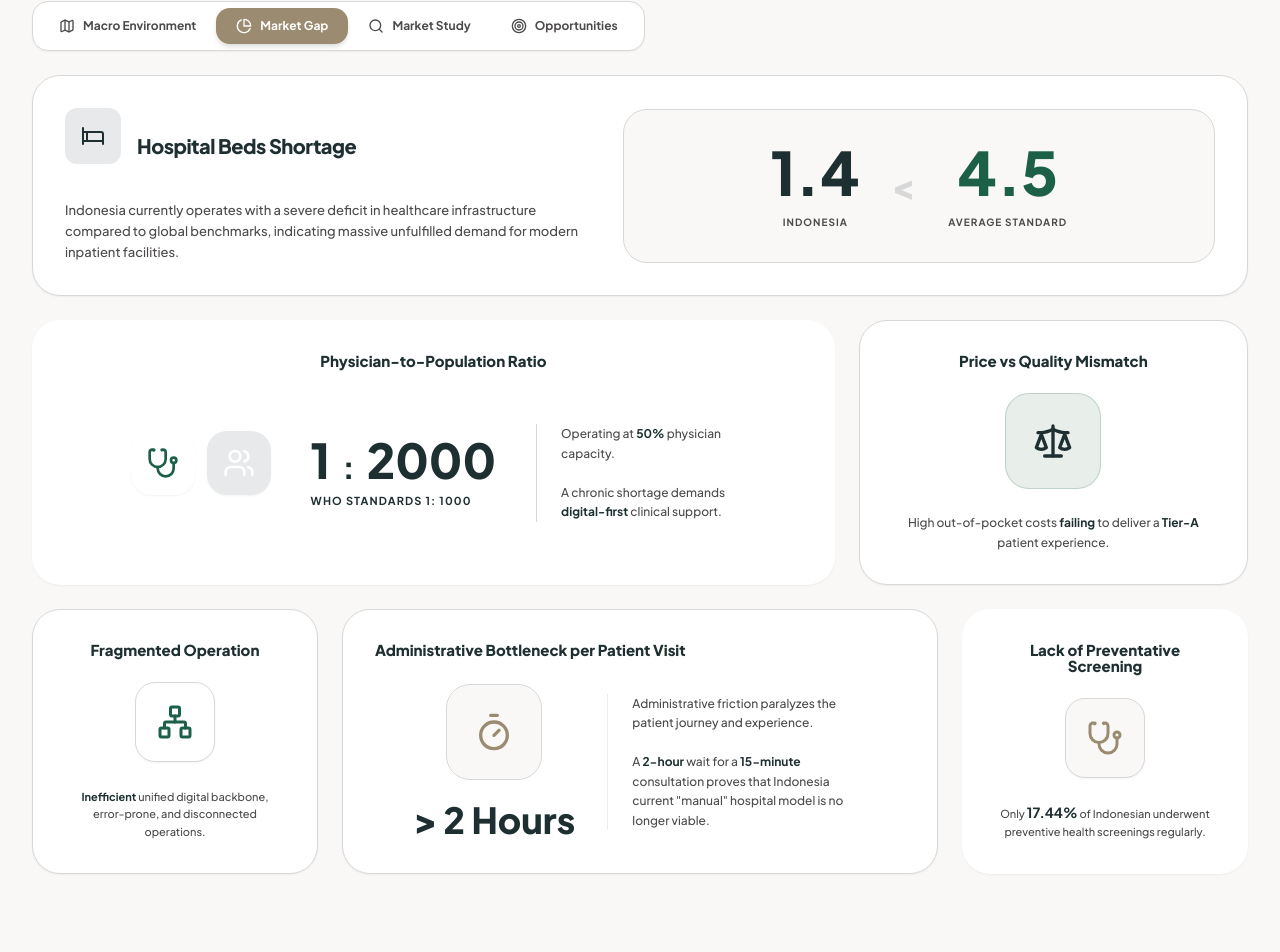
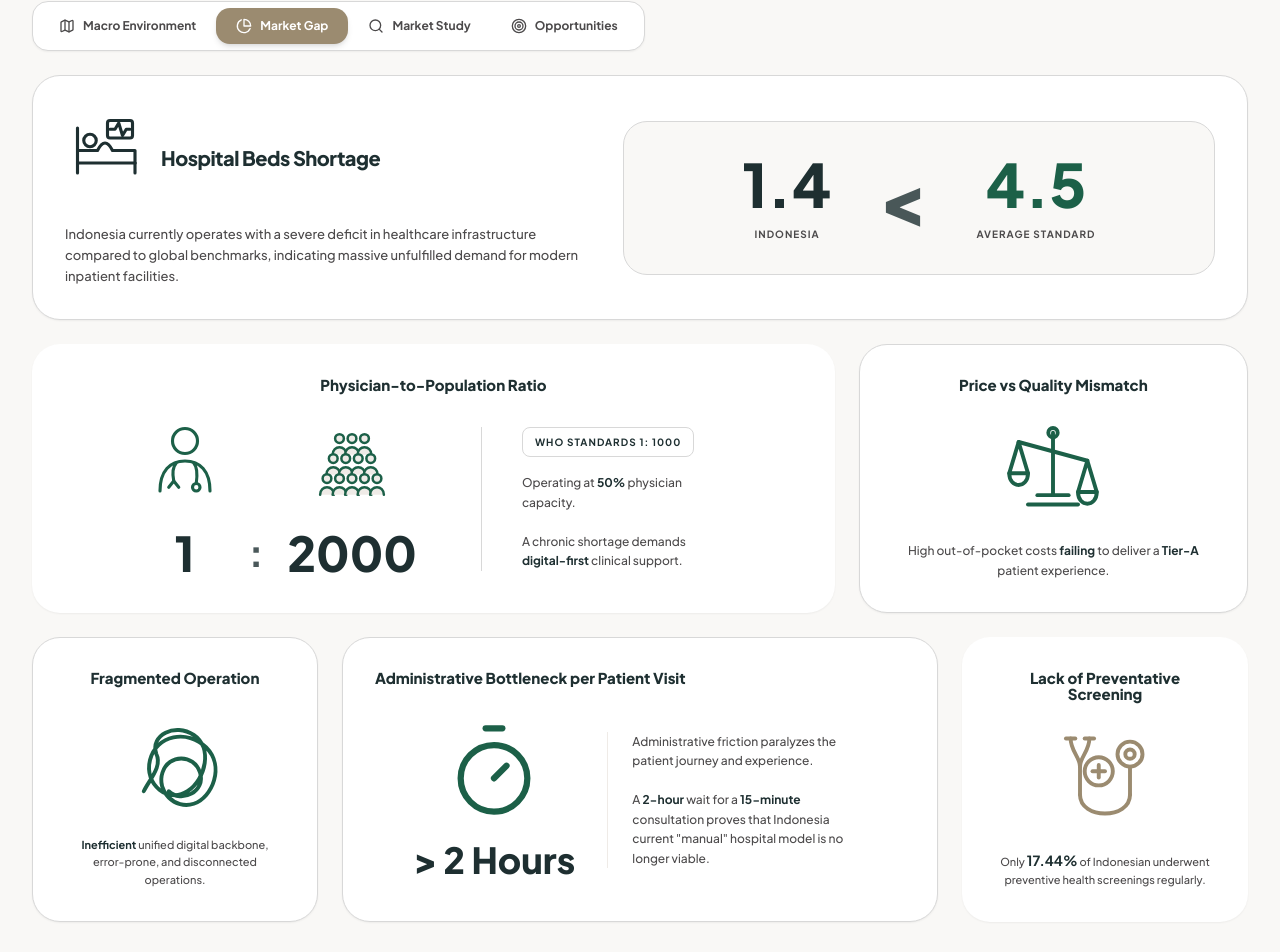
Before and after one commit to tatanodachi/hospital-fs-model-dachi, a React (Vite) app: page / in a window 1280 px wide. Shown: the part 197-1149 px from the top of the page. Built offline with nearby package versions, Linux system fonts and the light colour scheme; a web font is replaced by a local one.

Commit message:
Enhance App with new icons and data sets
Added custom icons and cancer/insurance data for visualization.

```diff
--- a/src/App.jsx
+++ b/src/App.jsx
@@ -12,7 +12,7 @@ import {
   AlertTriangle, Grid, Clock, Lock, Unlock, Info, MapPin, Building,
   Cloud, CloudOff, ChevronDown, GripHorizontal, Maximize, Minimize,
   BookOpen, Target, Search, FolderTree, BarChartHorizontal, Layers, Microscope,
-  Bed, Timer, Network
+  Bed, Timer, Network, Plane
 } from 'lucide-react';
 
 // ==========================================
@@ -102,6 +102,23 @@ const DEFAULT_PROPCO_ASSUMPTIONS = {
   depLifeInfra: 20, depMethodInfra: 'SL', depLifeMedEq: 10, depMethodMedEq: 'SL', depLifeFFE: 20, depMethodFFE: 'SL',
   includeTerminalValue: true, exitMethod: 'multiple', exitCapRate: 8.5, exitMultiple: 20, sellingCosts: 0,
 };
+
+const CANCER_DATA = [
+  { name: 'Breast', cases: 66271, fill: '#1C6048' },
+  { name: 'Lung', cases: 38904, fill: '#9B8B70' },
+  { name: 'Cervical', cases: 36964, fill: '#99B6AA' },
+  { name: 'Colorectal', cases: 35676, fill: '#EFEBE7' },
+  { name: 'Liver', cases: 23805, fill: '#D8D8D8' }
+];
+
+const INSURANCE_DATA = [
+  { year: '2021', value: 14.30 },
+  { year: '2022', value: 16.20 },
+  { year: '2023', value: 18.80 },
+  { year: '2024', value: 21.40 },
+  { year: '2025', value: 24.10 },
+  { year: '2026', value: 27.20 }
+];
 
 const apiKey = "";
 const callGemini = async (prompt, systemInstruction) => {
@@ -483,6 +500,113 @@ const AIMicroscopeIcon = memo(({ size = 14, className = "" }) => {
   );
 });
 
+// Custom Brand SVGs based on exact user images
+// Strictly Line-Art (Fill: none) + High Detail + Scalable Viewbox
+const CustomBedIcon = memo(({ size = 24, className = "" }) => (
+  <svg xmlns="http://www.w3.org/2000/svg" width={size} height={size} viewBox="0 0 64 64" fill="none" stroke="currentColor" strokeWidth="2.5" strokeLinecap="round" strokeLinejoin="round" className={className}>
+    {/* Heartbeat Monitor */}
+    <rect x="34" y="10" width="20" height="14" rx="2" />
+    <polyline points="36,17 40,17 43,12 46,22 49,17 52,17" />
+    {/* Bed Frame & Headboard */}
+    <line x1="10" y1="16" x2="10" y2="52" />
+    <line x1="10" y1="44" x2="56" y2="44" />
+    <line x1="56" y1="44" x2="56" y2="52" />
+    {/* Patient Head & Blanket */}
+    <circle cx="20" cy="26" r="5" />
+    <path d="M 10 34 L 26 34 C 30 26 34 26 38 34 L 56 34 L 56 44" />
+  </svg>
+));
+
+const CustomScaleIcon = memo(({ size = 24, className = "" }) => (
+  <svg xmlns="http://www.w3.org/2000/svg" width={size} height={size} viewBox="0 0 64 64" fill="none" stroke="currentColor" strokeWidth="2.5" strokeLinecap="round" strokeLinejoin="round" className={className}>
+    {/* Base & Stand */}
+    <line x1="16" y1="56" x2="48" y2="56" />
+    <line x1="22" y1="50" x2="42" y2="50" />
+    <line x1="32" y1="50" x2="32" y2="10" />
+    <circle cx="32" cy="10" r="3" />
+    {/* Angled Crossbar */}
+    <line x1="10" y1="16" x2="54" y2="28" />
+    {/* Left Strings & Pan */}
+    <path d="M 10 16 L 4 36 L 16 36 Z" />
+    <path d="M 4 36 C 4 46 16 46 16 36" />
+    {/* Right Strings & Pan */}
+    <path d="M 54 28 L 48 48 L 60 48 Z" />
+    <path d="M 48 48 C 48 58 60 58 60 48" />
+  </svg>
+));
+
+const CustomKnotIcon = memo(({ size = 24, className = "" }) => (
+  <svg xmlns="http://www.w3.org/2000/svg" width={size} height={size} viewBox="0 0 64 64" fill="none" stroke="currentColor" strokeWidth="2.5" strokeLinecap="round" strokeLinejoin="round" className={className}>
+    {/* Continuous overlapping path simulating a tangled thread/yarn with a loose end */}
+    <path d="M 12 52 C 16 44 24 36 20 28 C 16 16 32 8 44 16 C 56 24 52 44 40 52 C 28 60 12 48 16 32 C 20 16 40 12 52 24 C 64 36 56 56 44 60 C 32 64 20 52 24 40 C 28 28 44 28 48 40 C 52 52 36 60 28 52" />
+  </svg>
+));
+
+const CustomStethoscopeIcon = memo(({ size = 24, className = "" }) => (
+  <svg xmlns="http://www.w3.org/2000/svg" width={size} height={size} viewBox="0 0 64 64" fill="none" stroke="currentColor" strokeWidth="2.5" strokeLinecap="round" strokeLinejoin="round" className={className}>
+    {/* Earpieces (Y-Split) */}
+    <path d="M 10 8 C 10 16 16 20 16 26" />
+    <path d="M 22 8 C 22 16 16 20 16 26" />
+    <line x1="7" y1="8" x2="13" y2="8" />
+    <line x1="19" y1="8" x2="25" y2="8" />
+    {/* Left Arm & U-Bend */}
+    <line x1="16" y1="26" x2="16" y2="44" />
+    <path d="M 16 44 C 16 60 48 60 48 44" />
+    {/* Right Arm & Chestpiece */}
+    <line x1="48" y1="44" x2="48" y2="26" />
+    <circle cx="48" cy="18" r="8" />
+    <circle cx="48" cy="18" r="3" />
+    {/* Medical Cross Circle (Shifted left to maintain clean gap) */}
+    <circle cx="28" cy="29" r="9" />
+    <line x1="28" y1="25" x2="28" y2="33" />
+    <line x1="24" y1="29" x2="32" y2="29" />
+  </svg>
+));
+
+const CustomPhysicianIcon = memo(({ size = 24, className = "" }) => (
+  <svg xmlns="http://www.w3.org/2000/svg" width={size} height={size} viewBox="0 0 64 64" fill="none" stroke="currentColor" strokeWidth="2.5" strokeLinecap="round" strokeLinejoin="round" className={className}>
+    {/* Simple Head */}
+    <circle cx="32" cy="16" r="10" />
+    {/* Simple Body Outline */}
+    <path d="M 12 56 C 12 40 20 32 32 32 C 44 32 52 40 52 56" />
+
+    {/* Asymmetric Stethoscope Drape */}
+    {/* Left Side: Earpieces hanging down */}
+    <path d="M 25 33.5 C 22 37 22 43 23 48" />
+    <path d="M 19 53 L 23 48 L 27 53" />
+
+    {/* Right Side: Chestpiece hanging down */}
+    <path d="M 39 33.5 C 42 37 42 43 41 50" />
+    <circle cx="41" cy="53" r="3" />
+  </svg>
+));
+
+const CustomPopulationIcon = memo(({ size = 24, className = "" }) => (
+  <svg xmlns="http://www.w3.org/2000/svg" width={size} height={size} viewBox="0 0 64 64" fill="none" stroke="currentColor" strokeWidth="2" strokeLinecap="round" strokeLinejoin="round" className={className}>
+    {/* Row 1 (Top) - 3 people */}
+    {[22, 32, 42].map(x => (
+        <g key={`r1-${x}`}>
+            <path d={`M ${x-5.5} 27 C ${x-5.5} 19 ${x+5.5} 19 ${x+5.5} 27`} fill="#EFEBE7" />
+            <circle cx={x} cy="14" r="3.5" fill="#EFEBE7" />
+        </g>
+    ))}
+    {/* Row 2 (Middle) - 4 people */}
+    {[17, 27, 37, 47].map(x => (
+        <g key={`r2-${x}`}>
+            <path d={`M ${x-5.5} 43 C ${x-5.5} 35 ${x+5.5} 35 ${x+5.5} 43`} fill="#EFEBE7" />
+            <circle cx={x} cy="30" r="3.5" fill="#EFEBE7" />
+        </g>
+    ))}
+    {/* Row 3 (Bottom) - 5 people */}
+    {[12, 22, 32, 42, 52].map(x => (
+        <g key={`r3-${x}`}>
+            <path d={`M ${x-5.5} 59 C ${x-5.5} 51 ${x+5.5} 51 ${x+5.5} 59`} fill="#EFEBE7" />
+            <circle cx={x} cy="46" r="3.5" fill="#EFEBE7" />
+        </g>
+    ))}
+  </svg>
+));
+
 const MarkdownRenderer = memo(({ content, className = "" }) => {
   const createMarkup = (text) => {
     if (!text || typeof text !== 'string') return { __html: "" };
@@ -914,9 +1038,10 @@ const BentoIcon = memo(({ icon, color = "blue", className = "" }) => {
     indigo: 'bg-[#9B8B70]/10 text-[#9B8B70]',
     rose: 'bg-[#4C4A4B]/10 text-[#4C4A4B]',
     amber: 'bg-[#99B6AA]/20 text-[#1E2F31]',
+    transparent: 'bg-transparent',
   };
   return (
-    <div className={`w-14 h-14 rounded-[20px] flex items-center justify-center mb-5 shrink-0 ${bgColors[color]} ${className}`}>
+    <div className={`flex items-center justify-center mb-5 shrink-0 ${color !== 'transparent' ? 'w-14 h-14 rounded-[20px]' : ''} ${bgColors[color]} ${className}`}>
       {icon}
     </div>
   );
@@ -1051,7 +1176,7 @@ const StudyView = memo(({ isPresenting, info }) => {
                 <div className="flex flex-col md:flex-row items-center gap-8">
                    <div className="flex-1 text-center md:text-left">
                       <div className="flex items-center justify-center md:justify-start gap-4 mb-4">
-                        <BentoIcon icon={<Bed size={24}/>} color="emerald" className="mb-0 w-12 h-12 rounded-xl" />
+                        <BentoIcon icon={<CustomBedIcon size={80}/>} color="transparent" className="mb-0 text-[#1E2F31]" />
                         <h2 className="text-xl font-black text-[#1E2F31] tracking-tight">Hospital Beds Shortage</h2>
                       </div>
                       <p className="text-[13px] text-[#4C4A4B] leading-relaxed font-medium">
@@ -1063,7 +1188,7 @@ const StudyView = memo(({ isPresenting, info }) => {
                            <p className="text-5xl lg:text-6xl font-black text-[#1E2F31]">1.4</p>
                            <p className="text-[10px] font-bold text-[#4C4A4B] uppercase tracking-widest mt-3">Indonesia</p>
                        </div>
-                       <div className="text-3xl lg:text-4xl font-black text-[#D8D8D8]">&lt;</div>
+                       <div className="text-6xl lg:text-7xl font-black text-[#1E2F31] px-4 opacity-80">&lt;</div>
                        <div className="text-center">
                            <p className="text-5xl lg:text-6xl font-black text-[#1C6048]">4.5</p>
                            <p className="text-[10px] font-bold text-[#4C4A4B] uppercase tracking-widest mt-3">Average Standard</p>
@@ -1077,29 +1202,31 @@ const StudyView = memo(({ isPresenting, info }) => {
              {/* Card 1: Physician (Wide 8-Col) */}
              <BentoBox colSpan="md:col-span-12 lg:col-span-8" className="bg-[#EFEBE7] border-transparent">
                 <h3 className="font-black text-[15px] text-[#1E2F31] mb-6 text-center">Physician-to-Population Ratio</h3>
-                <div className="flex flex-col md:flex-row items-center justify-center gap-6 lg:gap-10 flex-1">
-                    <div className="flex items-center gap-3">
-                        <BentoIcon icon={<Stethoscope size={32}/>} color="blue" className="w-16 h-16 rounded-[20px] mb-0 bg-white shadow-sm text-[#1C6048]"/>
-                        <BentoIcon icon={<Users size={32}/>} color="emerald" className="w-16 h-16 rounded-[20px] mb-0 bg-[#1C6048] text-white shadow-sm"/>
+                <div className="flex flex-col md:flex-row items-center justify-center gap-6 lg:gap-16 flex-1">
+                    <div className="flex items-end justify-center gap-6">
+                        <div className="flex flex-col items-center">
+                            <BentoIcon icon={<CustomPhysicianIcon size={80}/>} color="transparent" className="mb-0 text-[#1C6048]"/>
+                            <p className="text-5xl font-black text-[#1E2F31] mt-2">1</p>
+                        </div>
+                        <p className="text-4xl font-black text-[#1E2F31] pb-1 opacity-80">:</p>
+                        <div className="flex flex-col items-center">
+                            <BentoIcon icon={<CustomPopulationIcon size={80}/>} color="transparent" className="mb-0 text-[#1C6048]"/>
+                            <p className="text-5xl font-black text-[#1E2F31] mt-2">2000</p>
+                        </div>
                     </div>
-                    <div className="text-center md:text-left">
-                        <div className="flex items-baseline gap-3 justify-center md:justify-start">
-                            <p className="text-5xl font-black text-[#1E2F31]">1</p>
-                            <p className="text-3xl font-black text-[#1E2F31]">:</p>
-                            <p className="text-5xl font-black text-[#1E2F31]">2000</p>
-                        </div>
-                        <p className="text-[11px] font-bold text-[#1E2F31] mt-2 uppercase tracking-widest">WHO Standards 1: 1000</p>
+                    <div className="text-center md:text-left flex flex-col items-center md:items-start border-t md:border-t-0 md:border-l border-[#D8D8D8] pt-6 md:pt-0 md:pl-10">
+                        <p className="text-[10px] font-bold text-[#1E2F31] uppercase tracking-widest mb-4 bg-white/60 px-3 py-1.5 rounded-lg border border-[#D8D8D8]">WHO Standards 1: 1000</p>
+                        <p className="text-xs text-[#4C4A4B] leading-relaxed font-medium max-w-[200px]">
+                            Operating at <strong className="text-[#1E2F31]">50%</strong> physician capacity.<br/><br/>A chronic shortage demands <strong className="text-[#1E2F31]">digital-first</strong> clinical support.
+                        </p>
                     </div>
-                    <p className="text-xs text-[#4C4A4B] leading-relaxed font-medium max-w-[200px] text-center md:text-left border-t md:border-t-0 md:border-l border-[#D8D8D8] pt-4 md:pt-0 md:pl-6">
-                        Operating at <strong className="text-[#1E2F31]">50%</strong> physician capacity.<br/><br/>A chronic shortage demands <strong className="text-[#1E2F31]">digital-first</strong> clinical support.
-                    </p>
                 </div>
              </BentoBox>
 
              {/* Card 2: Quality Mismatch (Square 4-Col) */}
              <BentoBox colSpan="md:col-span-12 lg:col-span-4" className="bg-[#F9F8F6] border-[#D8D8D8] items-center text-center">
                 <h3 className="font-black text-[15px] text-[#1E2F31] mb-6">Price vs Quality Mismatch</h3>
-                <BentoIcon icon={<Scale size={40}/>} color="emerald" className="w-24 h-24 rounded-[24px] mb-6 bg-[#E8EFEA] border border-[#1C6048]/20 text-[#1C6048]"/>
+                <BentoIcon icon={<CustomScaleIcon size={100}/>} color="transparent" className="mb-6 text-[#1C6048]"/>
                 <p className="text-xs text-[#4C4A4B] leading-relaxed font-medium mt-auto">
                     High out-of-pocket costs <strong className="text-[#1E2F31]">failing</strong> to deliver a <strong className="text-[#1E2F31]">Tier-A</strong> patient experience.
                 </p>
@@ -1108,7 +1235,7 @@ const StudyView = memo(({ isPresenting, info }) => {
              {/* Card 3: Fragmented (Square 3-Col) */}
              <BentoBox colSpan="md:col-span-6 lg:col-span-3" className="bg-[#F9F8F6] border-[#D8D8D8] items-center text-center">
                 <h3 className="font-black text-[15px] text-[#1E2F31] mb-6">Fragmented Operation</h3>
-                <BentoIcon icon={<Network size={36}/>} color="blue" className="w-20 h-20 rounded-[20px] mb-6 bg-white shadow-sm border border-[#D8D8D8] text-[#1C6048]"/>
+                <BentoIcon icon={<CustomKnotIcon size={100}/>} color="transparent" className="mb-6 text-[#1C6048]"/>
                 <p className="text-[11px] text-[#4C4A4B] leading-relaxed font-medium mt-auto">
                     <strong className="text-[#1E2F31]">Inefficient</strong> unified digital backbone, error-prone, and disconnected operations.
                 </p>
@@ -1120,7 +1247,7 @@ const StudyView = memo(({ isPresenting, info }) => {
                     <h3 className="font-black text-[15px] text-[#1E2F31] mb-6 w-full text-center md:text-left">Administrative Bottleneck per Patient Visit</h3>
                     <div className="flex flex-col md:flex-row items-center justify-center gap-6 lg:gap-8 flex-1 w-full">
                         <div className="flex flex-col items-center justify-center shrink-0">
-                            <BentoIcon icon={<Timer size={40}/>} color="indigo" className="w-24 h-24 rounded-[24px] mb-4 bg-[#F9F8F6] border border-[#D8D8D8] text-[#1C6048]"/>
+                            <BentoIcon icon={<Timer size={100} strokeWidth={1.5}/>} color="transparent" className="mb-4 text-[#1C6048]"/>
                             <p className="text-4xl font-black text-[#1E2F31] whitespace-nowrap">&gt; 2 Hours</p>
                         </div>
                         <p className="text-xs text-[#4C4A4B] leading-relaxed font-medium max-w-[260px] border-t md:border-t-0 md:border-l border-[#EFEBE7] pt-4 md:pt-0 md:pl-6 text-center md:text-left">
@@ -1134,7 +1261,7 @@ const StudyView = memo(({ isPresenting, info }) => {
              {/* Card 5: Preventative (Square 3-Col) */}
              <BentoBox colSpan="md:col-span-6 lg:col-span-3" className="bg-[#EFEBE7] border-transparent items-center text-center">
                 <h3 className="font-black text-[15px] text-[#1E2F31] mb-6">Lack of Preventative Screening</h3>
-                <BentoIcon icon={<Stethoscope size={36}/>} color="rose" className="w-20 h-20 rounded-[20px] mb-6 bg-[#F9F8F6] shadow-sm border border-[#D8D8D8] text-[#9B8B70]"/>
+                <BentoIcon icon={<CustomStethoscopeIcon size={100}/>} color="transparent" className="mb-6 text-[#9B8B70]"/>
                 <p className="text-[11px] text-[#4C4A4B] leading-relaxed font-medium mt-auto">
                     Only <strong className="text-[#1E2F31] text-sm">17.44%</strong> of Indonesian underwent preventive health screenings regularly.
                 </p>
@@ -1203,34 +1330,86 @@ const StudyView = memo(({ isPresenting, info }) => {
         )}
 
         {activeMiniTab === 'opportunities' && (
-          <div className="grid grid-cols-1 md:grid-cols-12 gap-6 animate-in fade-in zoom-in-95 duration-300">
-             <BentoBox colSpan="md:col-span-6" className="bg-[#E8EFEA] border-[#1C6048]/20">
-                <BentoIcon icon={<Sparkles size={28}/>} color="blue" className="bg-white shadow-sm" />
-                <h2 className="text-xl font-black text-[#1C6048] tracking-tight mb-3">Center of Excellence (CoE)</h2>
-                <p className="text-[13px] text-[#1E2F31] leading-relaxed font-medium">
-                  Opportunity to establish dominant market share by focusing on specialized services currently underserved by local Class C competitors (e.g., Mother & Child, Orthopedics, or Cardiology).
+          <div className="bg-white rounded-2xl shadow-sm border border-[#D8D8D8] p-8 lg:p-12 animate-in fade-in zoom-in-95 duration-300">
+
+             {/* Slide Header */}
+             <div className="mb-12 border-b border-[#D8D8D8] pb-8">
+                <h2 className="text-3xl lg:text-4xl font-black text-[#4C4A4B] tracking-tight uppercase leading-tight">
+                    Capturing Multi-Billion Dollar <span className="font-light text-[#9B8B70]">Medical Tourism</span><br />
+                    <span className="font-light text-[#9B8B70]">Flight</span>
+                </h2>
+                <p className="text-[14px] text-[#4C4A4B] leading-relaxed font-medium mt-4 max-w-4xl">
+                  Indonesia's escalating oncology burden and rising private health insurance penetration are driving a massive, addressable capital outflow to regional competitors
                 </p>
-             </BentoBox>
-
-             <BentoBox colSpan="md:col-span-6" className="bg-[#EFEBE7] border-transparent">
-                <BentoIcon icon={<Users size={28}/>} color="indigo" className="bg-white shadow-sm" />
-                <h2 className="text-xl font-black text-[#1E2F31] tracking-tight mb-3">BPJS vs Private Mix</h2>
-                <p className="text-[13px] text-[#4C4A4B] leading-relaxed font-medium">
-                  Strategic potential to balance stable, high-volume BPJS traffic to cover fixed overheads, while aggressively capturing high-margin private insurance and out-of-pocket patients.
-                </p>
-             </BentoBox>
-
-             <BentoBox colSpan="md:col-span-12" className="bg-[#1E2F31] text-white border-transparent">
-                <div className="flex flex-col md:flex-row items-start md:items-center gap-6">
-                  <BentoIcon icon={<Building2 size={36}/>} color="emerald" className="bg-white/20 text-white w-20 h-20 rounded-[28px] mb-0 shrink-0" />
-                  <div>
-                    <h2 className="text-2xl font-black text-white tracking-tight mb-3">Long-Term Scalability</h2>
-                    <p className="text-[13px] text-white/80 leading-relaxed font-medium max-w-3xl">
-                      The {info?.totalBuilding || "13,000 Sqm"} GFA provides sufficient master-planning flexibility. Phase 1 development should focus on core capacities, with structural readiness for vertical or horizontal expansion as BOR stabilizes post-Year 4.
+             </div>
+
+             {/* 3 Column Pitch Layout */}
+             <div className="grid grid-cols-1 md:grid-cols-3 gap-10 lg:gap-16">
+
+                {/* Column 1: Cancer Cases */}
+                <div className="flex flex-col h-full">
+                    <h3 className="text-[13px] text-center text-[#4C4A4B] font-medium mb-10">Indonesia Annual Cancer Cases</h3>
+                    <div className="h-48 w-full mb-8">
+                      <ResponsiveContainer width="100%" height="100%">
+                        <BarChart data={CANCER_DATA} margin={{ top: 20, right: 0, left: 0, bottom: 0 }}>
+                          <XAxis dataKey="name" axisLine={true} stroke="#EFEBE7" tickLine={false} tick={{ fontSize: 10, fill: '#4C4A4B' }} dy={10} />
+                          <Tooltip cursor={{fill: '#F9F8F6'}} contentStyle={{ borderRadius: '12px', border: '1px solid #D8D8D8', fontSize: '12px', color: '#1E2F31' }} formatter={(val) => new Intl.NumberFormat('en-US').format(val)} />
+                          <Bar dataKey="cases" radius={[2, 2, 0, 0]} barSize={30}>
+                            {CANCER_DATA.map((entry, index) => (
+                              <Cell key={`cell-${index}`} fill={entry.fill} />
+                            ))}
+                            <recharts-label position="top" fill="#4C4A4B" fontSize={10} formatter={(val) => new Intl.NumberFormat('en-US').format(val)} />
+                          </Bar>
+                        </BarChart>
+                      </ResponsiveContainer>
+                    </div>
+                    <p className="text-[11px] text-[#4C4A4B] mt-auto text-left leading-relaxed">
+                      Breast, cervical, lung, colorectal, and liver cancers are the most frequent cases in Indonesia. Together, these top 5 cancers account for <strong className="font-bold">50% of total 400,000+</strong> annual oncology burden.
                     </p>
-                  </div>
                 </div>
-             </BentoBox>
+
+                {/* Column 2: Insurance Growth */}
+                <div className="flex flex-col h-full">
+                    <h3 className="text-[13px] text-center text-[#4C4A4B] font-medium mb-1">Commercial Insurance Growth</h3>
+                    <p className="text-[9px] text-center text-[#9B8B70] mb-8">(in IDR Trillions)</p>
+
+                    <div className="h-48 w-full mb-8 relative">
+                      <div className="absolute top-8 left-1/4 transform -rotate-[22deg] flex flex-col items-center z-10">
+                         <span className="text-[11px] font-bold text-[#1C6048] tracking-widest mb-1">CAGR 13.72%</span>
+                         <svg width="90" height="12" viewBox="0 0 90 12" fill="none" className="text-[#1C6048]">
+                           <path d="M2 6H88M88 6L82 2M88 6L82 10" stroke="currentColor" strokeWidth="2" strokeLinecap="round" strokeLinejoin="round"/>
+                         </svg>
+                      </div>
+                      <ResponsiveContainer width="100%" height="100%">
+                        <LineChart data={INSURANCE_DATA} margin={{ top: 40, right: 20, left: 20, bottom: 0 }}>
+                          <XAxis dataKey="year" axisLine={true} stroke="#EFEBE7" tickLine={false} tick={{ fontSize: 10, fill: '#4C4A4B' }} dy={10} />
+                          <YAxis hide domain={['dataMin - 2', 'dataMax + 2']} />
+                          <Tooltip contentStyle={{ borderRadius: '12px', border: '1px solid #D8D8D8', fontSize: '12px', color: '#1E2F31' }} formatter={(val) => val.toFixed(2) + "T IDR"} />
+                          <Line type="monotone" dataKey="value" stroke="#99B6AA" strokeWidth={3} dot={{ r: 4, strokeWidth: 2, fill: '#fff', stroke: '#99B6AA' }} label={{ position: 'top', fill: '#4C4A4B', fontSize: 10, dy: -10, formatter: (val) => val.toFixed(2) }} />
+                        </LineChart>
+                      </ResponsiveContainer>
+                    </div>
+
+                    <p className="text-[11px] text-[#4C4A4B] mt-auto text-left leading-relaxed">
+                      Double-digit growth in commercial health insurance for <strong className="font-bold">'Socio-Economic Status (SES) A'</strong> demographics
+                    </p>
+                </div>
+
+                {/* Column 3: Capital Outflow */}
+                <div className="flex flex-col h-full items-center justify-start pt-2">
+                    <h3 className="text-[13px] text-center text-[#4C4A4B] font-medium mb-12">Annual Capital Outflow</h3>
+
+                    <Plane size={64} className="text-[#1C6048] mb-4 transform -rotate-[2deg]" strokeWidth={1.5} />
+                    <div className="w-20 h-[3px] bg-[#1C6048] mb-12"></div>
+
+                    <p className="text-4xl lg:text-5xl font-black text-[#4C4A4B] tracking-tighter mb-8">$11.5 Billion</p>
+
+                    <p className="text-[11px] text-[#4C4A4B] italic text-center leading-relaxed px-4 mt-auto">
+                      to Malaysia, Singapore, Japan,<br/>US, Germany, and others
+                    </p>
+                </div>
+
+             </div>
           </div>
         )}
     </div>
```
